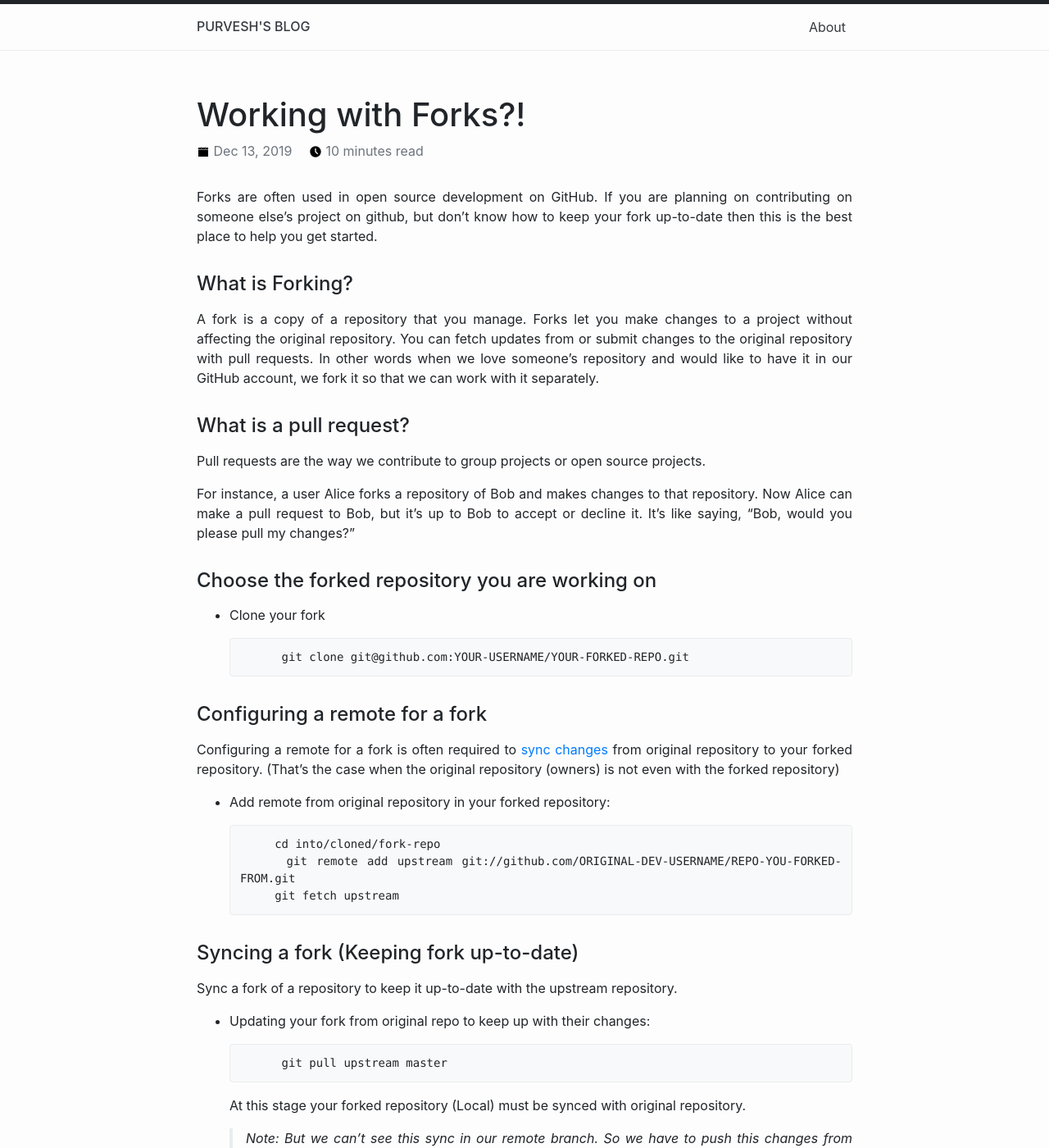
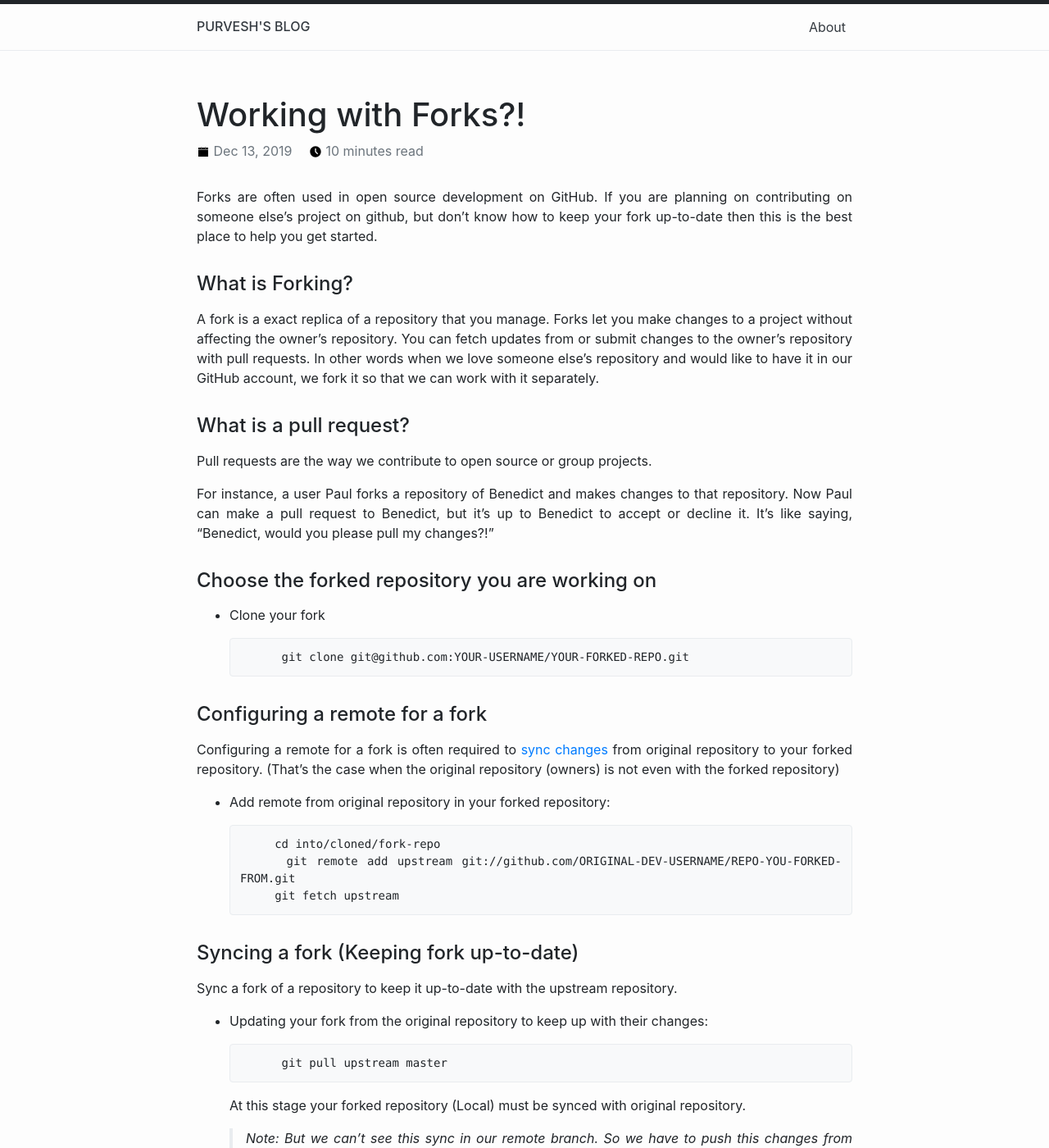
Before and after one commit to purveshmakode24/blog, a Jekyll site: the page built from _posts/2019-12-13-working-with-forks.md, in a window 1280 px wide and 1400 px high. Shown: the whole window at 82% size. Built offline with Jekyll 4.4.1, drawn with Linux system fonts in a browser that asks for light colours.

Commit message:
Update 2019-12-13-working-with-forks.md

````diff
--- a/_posts/2019-12-13-working-with-forks.md
+++ b/_posts/2019-12-13-working-with-forks.md
@@ -10,14 +10,14 @@ Forks are often used in open source development on GitHub.  If you are planning
 
 #### What is Forking?
 
-A fork is a copy of a repository that you manage. Forks let you make changes to a project without affecting the original repository. You can fetch updates from or submit changes to the original repository with pull requests. In other words when we love someone’s repository and would like to have it in our GitHub account, we fork it so that we can work with it separately.
+A fork is a exact replica of a repository that you manage. Forks let you make changes to a project without affecting the owner's repository. You can fetch updates from or submit changes to the owner's repository with pull requests. In other words when we love someone else's repository and would like to have it in our GitHub account, we fork it so that we can work with it separately.
 
 
 #### What is a pull request?
 
-Pull requests are the way we contribute to group projects or open source projects.
+Pull requests are the way we contribute to open source or group projects.
 
-For instance, a user Alice forks a repository of Bob and makes changes to that repository. Now Alice can make a pull request to Bob, but it’s up to Bob to accept or decline it. It’s like saying, “Bob, would you please pull my changes?”
+For instance, a user Paul forks a repository of Benedict and makes changes to that repository. Now Paul can make a pull request to Benedict, but it’s up to Benedict to accept or decline it. It’s like saying, “Benedict, would you please pull my changes?!”
 
 #### Choose the forked repository you are working on
 
@@ -42,7 +42,7 @@ Configuring a remote for a fork is often required to [sync changes](#syncing-a-f
 #### Syncing a fork (Keeping fork up-to-date) {#syncing-a-fork}
 
 Sync a fork of a repository to keep it up-to-date with the upstream repository.
-* Updating your fork from original repo to keep up with their changes:
+* Updating your fork from the original repository to keep up with their changes:
 
 	```
 	    git pull upstream master
````
